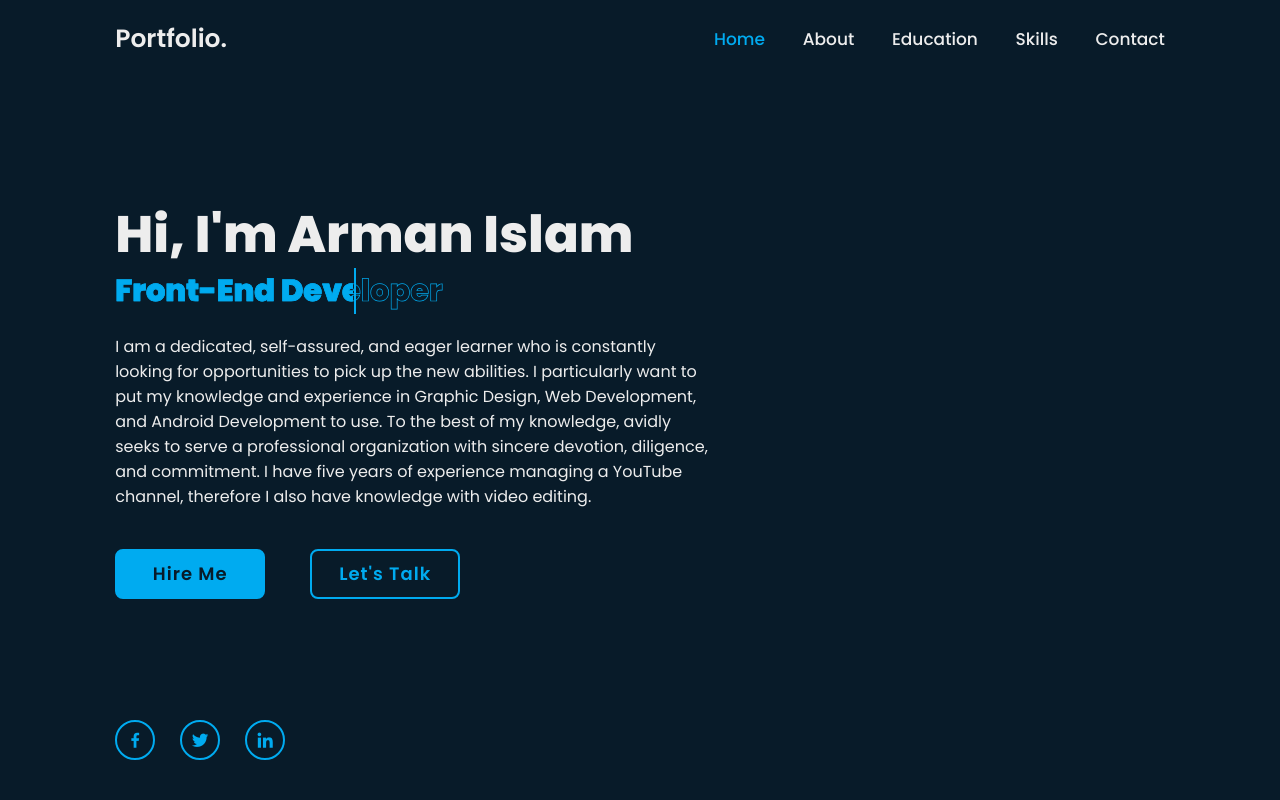
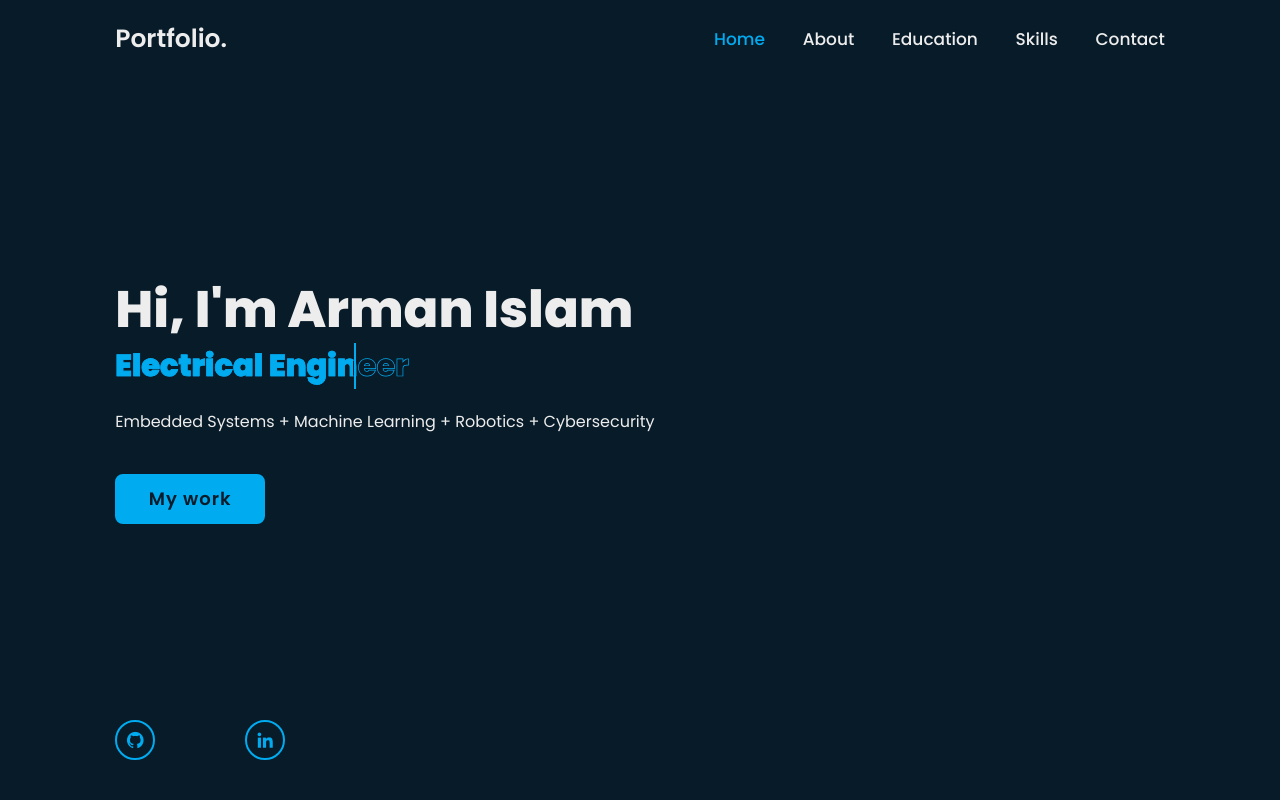
Before and after one commit to armanislam-07/armanislam-07.github.io, a plain HTML site: page index.html in a window 1280 px wide. Shown: the top 800 px of the page. Drawn offline with nearby package versions, Linux system fonts and the light colour scheme; a script that the page names is missing.

Commit message:
Update index.html

```diff
--- a/index.html
+++ b/index.html
@@ -5,7 +5,7 @@
     <meta charset="UTF-8">
     <meta http-equiv="X-UA-Compatible" content="IE=edge">
     <meta name="viewport" content="width=device-width, initial-scale=1.0">
-    <title>Responsive Personal Potfolio</title>
+    <title>Arman Islam</title>
 
     <link rel="stylesheet" href="style.css">
 
@@ -38,31 +38,23 @@
         <div class="home-content">
             <h1>Hi, I'm <span>Arman Islam</span><span class="animate" style="--i:2;"></span></h1>
             <div class="text-animate">
-                <h3>Front-End Developer</h3>
+                <h3>Electrical Engineer</h3>
                 <span class="animate" style="--i:3;"></span>
             </div>
-            <p>I am a dedicated, self-assured, and eager learner who is constantly looking for opportunities to pick up
-                the new abilities.
-                I particularly want to put my knowledge and experience in Graphic Design, Web Development, and Android
-                Development to use.
-                To the best of my knowledge, avidly seeks to serve a professional organization with sincere devotion,
-                diligence, and commitment.
-                I have five years of experience managing a YouTube channel, therefore I also have knowledge with video
-                editing.
+            <p> Embedded Systems + Machine Learning + Robotics + Cybersecurity
                 <span class="animate" style="--i:4;"></span>
             </p>
 
             <div class="btn-box">
-                <a href="#" class="btn">Hire Me</a>
-                <a href="#" class="btn">Let's Talk</a>
-                <span class="animate" style="--i:5;"></span>
+
+                <a href="#" class="btn">My work</a>
+                <span class="animate" style="--i:4;"></span>
             </div>
         </div>
 
         <div class="home-sci">
-            <a href="#"><i class='bx bxl-facebook'></i></a>
-            <a href="#"><i class='bx bxl-twitter'></i></a>
-            <a href="#"><i class='bx bxl-linkedin'></i></a>
+            <a href="https://github.com/armanislam-07/"><i class='bx bxl-github'></i></a>
+            <a href="https://www.linkedin.com/in/armanislam2007"><i class='bx bxl-linkedin'></i></a>
             <span class="animate" style="--i:6;"></span>
         </div>
 
```
